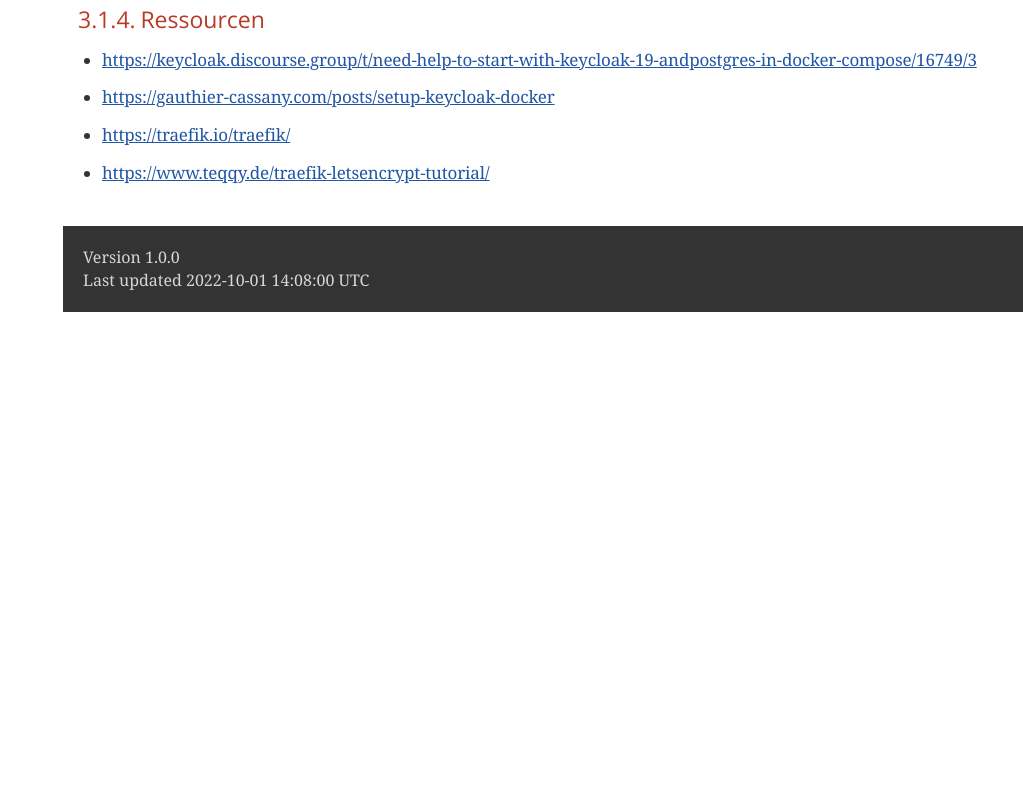
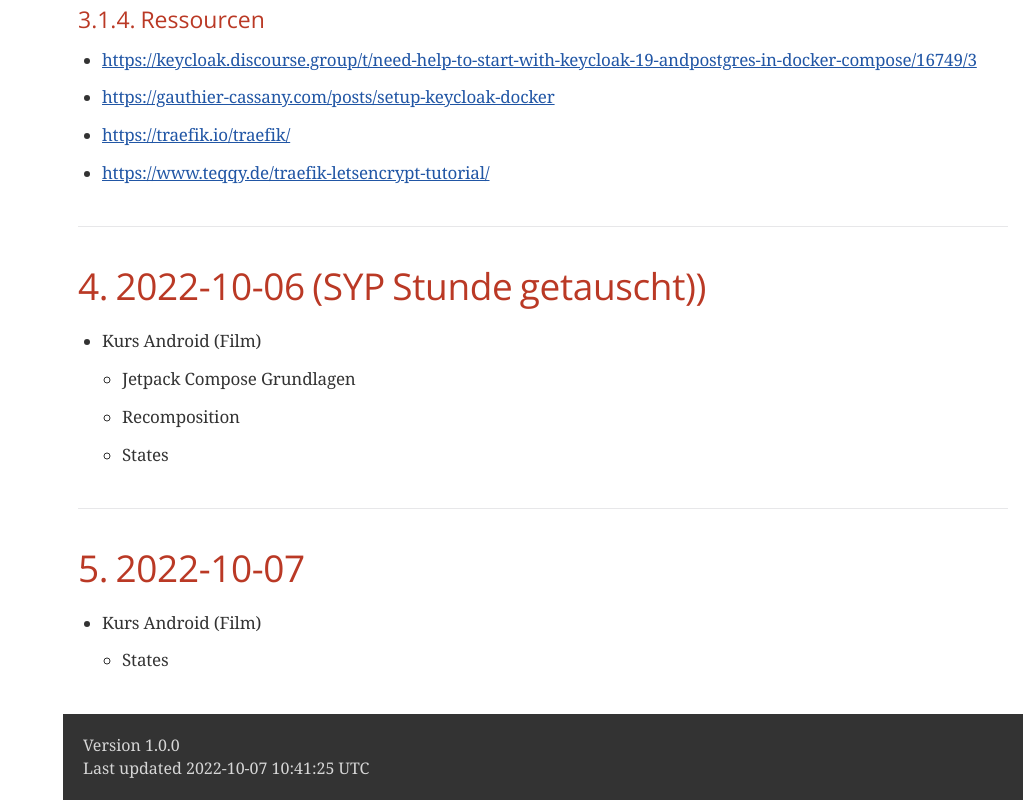
Before and after one commit to 2223-5ahif-nvs/2223-5ahif-nvs-lecture-notes, a plain HTML site: page index.html in a window 1280 px wide. Shown: the part 1501-2301 px from the top of the page, without its empty margins (257-1280 px from the left). Before the commit the page ends 1813 px from the top, so only its background shows below. Drawn offline with nearby package versions, Linux system fonts and the light colour scheme; a web font is replaced by a local one.

Commit message:
Deploying to gh-pages from  @ 0b695cba218d2e52ea189595a7286282818494a7 🚀

```diff
--- a/index.html
+++ b/index.html
@@ -445,7 +445,7 @@
 <div class="details">
 <span id="author" class="author">Thomas W. Stütz</span><br>
 <span id="revnumber">version 1.0.0,</span>
-<span id="revdate">2022-10-01</span>
+<span id="revdate">2022-10-07</span>
 <br><span id="revremark">Verteilte Systeme</span>
 </div>
 <div id="toc" class="toc2">
@@ -458,6 +458,8 @@
 <li><a href="#_übung_keycloak_am_oravm">3.1. Übung - Keycloak am oravm</a></li>
 </ul>
 </li>
+<li><a href="#_2022_10_06_syp_stunde_getauscht">4. 2022-10-06 (SYP Stunde getauscht))</a></li>
+<li><a href="#_2022_10_07">5. 2022-10-07</a></li>
 </ul>
 </div>
 </div>
@@ -611,11 +613,55 @@
 </div>
 </div>
 </div>
+<div class="sect1">
+<h2 id="_2022_10_06_syp_stunde_getauscht"><a class="anchor" href="#_2022_10_06_syp_stunde_getauscht"></a>4. 2022-10-06 (SYP Stunde getauscht))</h2>
+<div class="sectionbody">
+<div class="ulist">
+<ul>
+<li>
+<p>Kurs Android (Film)</p>
+<div class="ulist">
+<ul>
+<li>
+<p>Jetpack Compose Grundlagen</p>
+</li>
+<li>
+<p>Recomposition</p>
+</li>
+<li>
+<p>States</p>
+</li>
+</ul>
+</div>
+</li>
+</ul>
+</div>
+</div>
+</div>
+<div class="sect1">
+<h2 id="_2022_10_07"><a class="anchor" href="#_2022_10_07"></a>5. 2022-10-07</h2>
+<div class="sectionbody">
+<div class="ulist">
+<ul>
+<li>
+<p>Kurs Android (Film)</p>
+<div class="ulist">
+<ul>
+<li>
+<p>States</p>
+</li>
+</ul>
+</div>
+</li>
+</ul>
+</div>
+</div>
+</div>
 </div>
 <div id="footer">
 <div id="footer-text">
 Version 1.0.0<br>
-Last updated 2022-10-01 14:08:00 UTC
+Last updated 2022-10-07 10:41:25 UTC
 </div>
 </div>
 </body>
```
Also changed, not shown: file.html (+1 -1 lines), somePage.html (+1 -1 lines).
